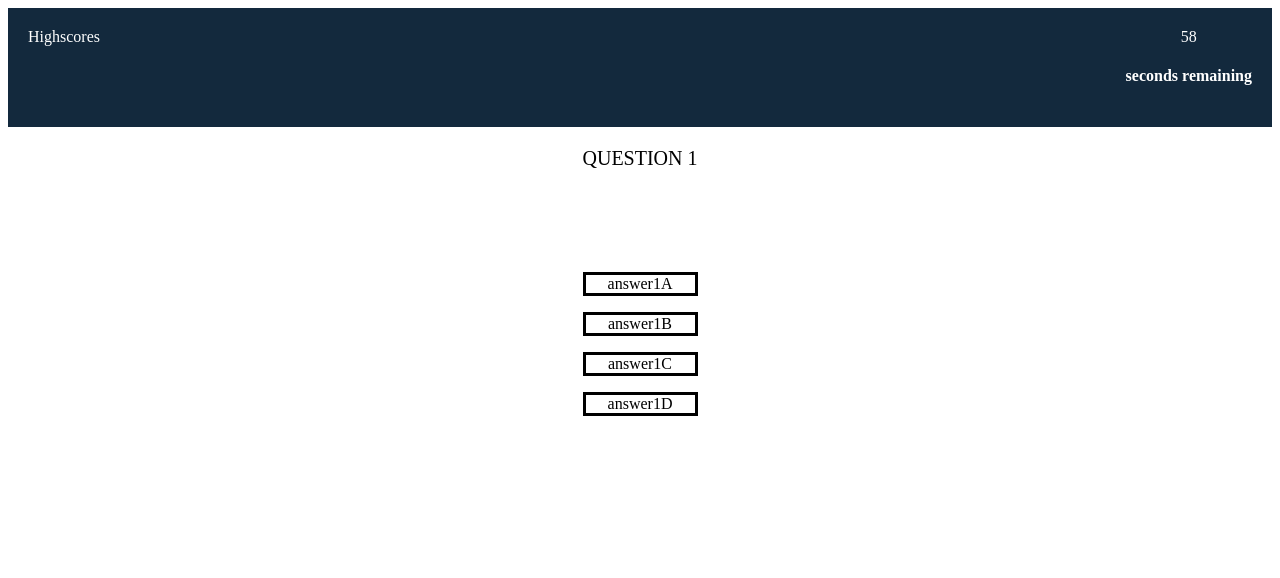
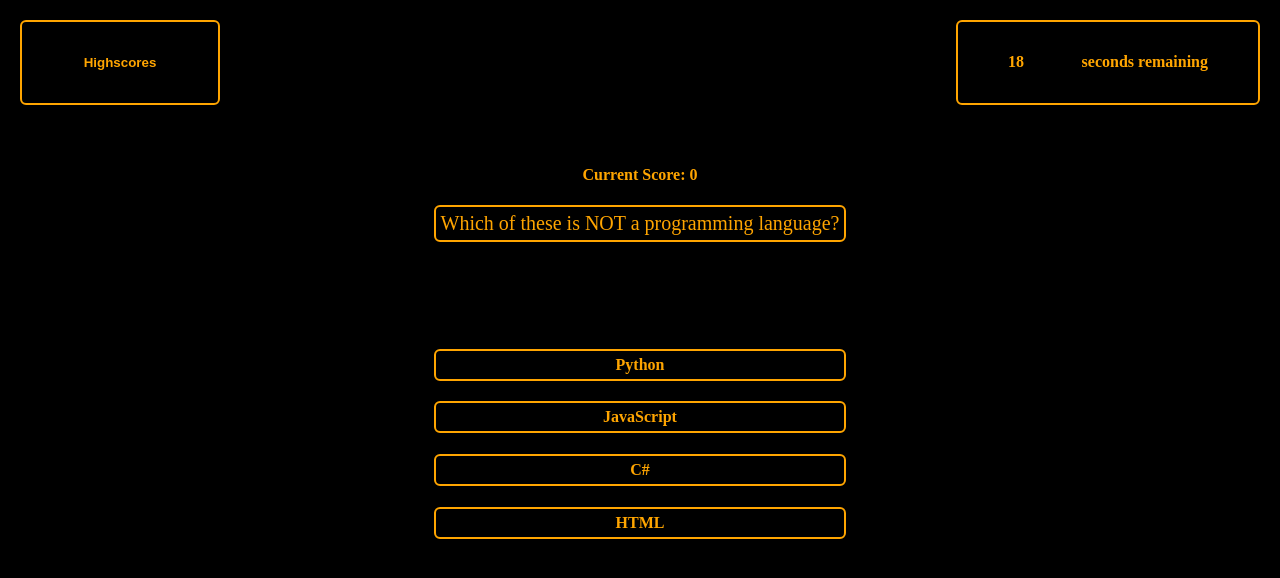
Before and after one commit to moeac/MoeCCodeQuiz, a plain HTML site: page index.html in a window 1280 px wide. Both pictures are taken after a click on the button "Start". Drawn offline with Linux system fonts and the light colour scheme.

Commit message:
finalised all code with local storage and final css tweaks to make it somewhat useable

```diff
--- a/index.html
+++ b/index.html
@@ -10,33 +10,37 @@
 </head>
 
 <body>
-
+<!-- highscore tab and timer -->
   <header>
-    <nav class = "high-score">Highscores</nav>
+    <button id = "high-score">Highscores</button>
     <div class = "card-timer">
-        <div class = "timer-count">60</div>
+        <div class = "timer-count">20</div>
         <h4 class = "timer-text">seconds remaining</h4>
     </div>
   </header>
 
   <main>
     <section class = "container">
+      <!-- displays game over section -->
       <section id = "game-over">
         <div class = "message" id = "message-1"></div>
         <div id = score></div>
         <form>
-          <input type = "text" id = "user-id" placeholder="Input Initials">
+          <!-- form requests user input -->
+          <input type = "text" id = "user-id" class = "input" placeholder="Input Initials">
           <button class = "button" id = "submit-button">Submit</button>
         </form>
-
+        <!-- buttons to redo and clear highscore list -->
         <button class = "button" id = "redo-button">Again!</button>
         <button class = "button" id = "clear-button">Clear Scores</button>
         <h4>High scores list</h4>
         <div id = "hs-list"></div>
+      </section>
 
-      </section>
+      <!-- displays questions and answers -->
       <section class = "qa-container">
-        <section id = "question">Ready to start?</section>
+        <h4 id = current-score></h4>
+        <section id = "question">Ready to be disappointed? Press start</section>
 
         <section id = "answers-container">
 
@@ -55,9 +59,10 @@
             </div>
         </section>
       </section>
-
+      <!-- messages to display on correct/wrong input -->
       <div class = "message" id = "message-2"></div>
       <div class = "message" id = "message-3"></div>
+      <!-- start button -->
       <button class = button id = "start-button">Start</button>
     </section>
   </main>
--- a/script.js
+++ b/script.js
@@ -1,3 +1,4 @@
+// all the fun variables
 var questionsEl = document.getElementById("question");
 var answersEl = document.getElementById("answers");
 var answersContainer = document.getElementById("answers-container");
@@ -5,12 +6,14 @@ var qaContainer = document.querySelector(".qa-container");
 var gameOverDisplay = document.getElementById("game-over");
 var userID = document.getElementById("user-id");
 var scoreEl = document.getElementById("score");
+var currentScore = document.getElementById("current-score");
 var highscoreEl = document.getElementById("hs-list");
 var buttonStart = document.getElementById("start-button");
 var buttonRedo = document.getElementById("redo-button");
 var buttonClear = document.getElementById("clear-button");
 var buttonSubmit = document.getElementById("submit-button");
 var choiceEl = document.querySelectorAll(".choice");
+var viewScore = document.getElementById("high-score");
 var choiceA = document.getElementById("choiceA");
 var choiceB = document.getElementById("choiceB");
 var choiceC = document.getElementById("choiceC");
@@ -21,41 +24,41 @@ var message3 = document.getElementById("message-3");
 var timer = document.querySelector(".timer-count");
 var timerText = document.querySelector(".timer-text");
 var questionNumber = 0
-var timeLeft = 60;
+var timeLeft = 20;
 var timerInterval;
 var score = 0;
 var highscoreList = [];
 
-
+// list of questions and answer options
 var question1 = {
-    question: 'QUESTION 1',
-    answers: ["answer1A", "answer1B", "answer1C", "answer1D"],
-    correctA: "answer1C",
+    question: 'Which of these is NOT a programming language?',
+    answers: ["Python", "JavaScript", "C#", "HTML"],
+    correctA: "HTML",
 
 };
 
 var question2 = {
-    question: 'QUESTION 2',
-    answers: ["answer2A", "answer1B", "answer1C", "answer1D"],
-    correctA: "answer1D",
+    question: 'Which of these is NOT an operator in JavaScript?',
+    answers: ["+", "-", "[ ]", "*"],
+    correctA: "[ ]",
 
 };
 
 var question3 = {
-    question: 'QUESTION 3',
-    answers: ["answer3A", "answer1B", "answer1C", "answer1D"],
-    correctA: "answer1C",
+    question: 'Which is the correct basic "for" loop iteration in JavaScript?',
+    answers: ["(i = 0; i < variable.length; i++)", "(i = 0; i > variable.length; i++)", "(i = 0; i < variable.length; i--)", "(i = 0; i > variable.length; i--)"],
+    correctA: "(i = 0; i < variable.length; i++)",
 
 };
 
 var question4 = {
-    question: 'QUESTION 4',
-    answers: ["answer4A", "answer1B", "answer1C", "answer1D"],
-    correctA: "answer1B",
+    question: 'Am I too lazy to write more questions?',
+    answers: ["Yes", "No", "Maybe", "The answer is Yes, I'm tired :("],
+    correctA: "Yes",
 
 };
 
-
+// array of above questions
 var questionList = [
     question1,
     question2,
@@ -63,24 +66,42 @@ var questionList = [
     question4,
 ];
 
+init();
 
-answersContainer.style.visibility = "hidden";
-gameOverDisplay.hidden = true;
 
-function clearScores() {
-    highscoreEl.textContent = "";
-    highscoreList = [];
+// gets high scores from local storage and runs on initialisation
+function init() {
+    var storedScoreList = JSON.parse(localStorage.getItem("highscores"));
+    if (storedScoreList !== null) {
+        highscoreList = storedScoreList;
+    }
+    displayHS();
 }
 
+
+// clears high scores from display and local storage
+function clearScores(event){
+    event.preventDefault();
+    highscoreEl.textContent = "";
+    localStorage.clear();
+    highscoreList = [];
+
+}
+
+// displays highscores onto screen
+// resets highscoreEl each time so for loop doesnt repeat loop for previous scores
 function displayHS() {
     highscoreEl.textContent = "";
     for (var i = 0; i < highscoreList.length; i++) {
         var div = document.createElement("div");
-        div.textContent = highscoreList[i].name + " <-----> " + highscoreList[i].hScore;
+        div.classList.add("choice");
+        div.textContent = highscoreList[i].name + " got a score of " + highscoreList[i].hScore;
         highscoreEl.appendChild(div);
     }
+
 }
 
+// saves score to local storage, hides submit button so user cant press twice and then runs displayHS() function
 function submitScore(event) {
     event.preventDefault();
     var initials = userID.value;
@@ -90,9 +111,11 @@ function submitScore(event) {
     };
     highscoreList.push(userHS);
     buttonSubmit.style.visibility ="hidden";
+    localStorage.setItem("highscores", JSON.stringify(highscoreList));
     displayHS();
 }
 
+// game over hides questions/answers and displays highscore board and stops timer
 function gameOver() {
     qaContainer.hidden = true;
     gameOverDisplay.hidden = false;
@@ -102,8 +125,9 @@ function gameOver() {
 
 }
 
+// activates timer, if time runs out, gameover(), if time less than 10sec, red text.
 function setTime() {
-    timeLeft = 60;
+    timeLeft = 20;
     timerInterval = setInterval(function() {
     timeLeft--;
     timer.textContent = timeLeft;
@@ -122,30 +146,37 @@ function setTime() {
 }, 1000);
 }
 
+// displays current score
 function scoreDisplay() {
-    scoreEl.textContent = "Current Score: " + score;
+    currentScore.textContent = "Current Score: " + score;
 }
 
+// hides message2 which is correct/wrong
 function hideMessage() {
     message2.textContent = " ";
 
 }
 
+// hides start button after clicking
 function hideButton() {
     buttonStart.style.display = "none";
 }
 
+// if current question# matches number of questions available, gameover.
 function displayQuestion() {
     if (questionNumber === questionList.length) {
         gameOver();
         return;
     }
+    // runs a loop to display current question/answers and displays the score
     questionsEl.textContent = questionList[questionNumber].question;
     for (var i = 0; i < questionList[questionNumber].answers.length; i++) {
         choiceEl[i].textContent = questionList[questionNumber].answers[i];
     }
+    scoreDisplay();
 }
 
+// checks if answer selected is correct and changes text color to red/green and reverts back to default colour after 350ms
 function correctAnswer(event) {
     event.preventDefault();
 
@@ -156,7 +187,7 @@ function correctAnswer(event) {
         message2.style.color = "green";
         questionNumber++;
         setTimeout(hideMessage, 350);
-        setTimeout(function(){selected.style.color = "black"}, 350);
+        setTimeout(function(){selected.style.color = "orange"}, 350);
         setTimeout(displayQuestion, 350);
         score++;
 
@@ -166,11 +197,12 @@ function correctAnswer(event) {
         message2.style.color = "red";
         questionNumber++;
         setTimeout(hideMessage, 350);
-        setTimeout(function(){selected.style.color = "black"}, 350);
+        setTimeout(function(){selected.style.color = "orange"}, 350);
         setTimeout(displayQuestion, 350);
     }
 }
 
+// resets values to default so user can repeat quiz
 function resetValues() {
     questionNumber = 0;
     score = 0;
@@ -181,7 +213,7 @@ function resetValues() {
     buttonSubmit.style.visibility = "visible";
 }
 
-
+// runs the functions
 function startQuestions() {
     resetValues();
     setTime();
@@ -189,14 +221,18 @@ function startQuestions() {
     displayQuestion();
 }
 
+// hides answers and gameover display until start is pressed
+answersContainer.style.visibility = "hidden";
+gameOverDisplay.hidden = true;
 
-
-
+// event listeners for the buttons
 buttonStart.addEventListener("click", startQuestions);
 buttonRedo.addEventListener("click", startQuestions);
 buttonSubmit.addEventListener("click", submitScore);
 buttonClear.addEventListener("click", clearScores);
+viewScore.addEventListener("click", gameOver);
 
+// event listeners for the answers clicked
 choiceA.addEventListener("click", correctAnswer);
 choiceB.addEventListener("click", correctAnswer);
 choiceC.addEventListener("click", correctAnswer);
--- a/style.css
+++ b/style.css
@@ -1,18 +1,19 @@
+body {
+    margin: 0;
+    padding: 0;
+    background-color: black;
+
+}
+
 header {
     padding: 20px;
     text-align: center;
-    background: #13293d;
-    color: #fff;
+    background: black;
+    color: orange;
+    font-weight: bolder;
     display: flex;
     flex-wrap: wrap;
     justify-content: space-between;
-
-}
-
-.high {
-    display: flex;
-    justify-content: center;
-    align-items: center;
 
 }
 
@@ -20,6 +21,57 @@ main {
     display: flex;
     flex-wrap: wrap;
     justify-content: space-around;
+
+}
+
+h4 {
+    display: flex;
+    justify-content: center;
+    align-items: center;
+    text-align: center;
+    color: orange;
+    font-weight: bold;
+
+}
+
+#high-score {
+    display: flex;
+    justify-content: center;
+    align-items: center;
+    border: 2px solid orange;
+    background-color: black;
+    color: orange;
+    font-weight: bold;
+    border-radius: 6px;
+    width: 200px;
+    padding: 10px 50px;
+}
+
+#high-score:hover {
+    background-color: white;
+    cursor: pointer;
+    box-shadow: 0 6px 8px 0 rgb(241, 169, 101), 0 5px 20px 0 rgb(238, 168, 102);
+}
+
+.card-timer {
+    display: flex;
+    justify-content:space-between;
+    align-items:center;
+    border: 2px solid orange;
+    background-color: black;
+    color: orange;
+    font-weight: bold;
+    border-radius: 6px;
+    width: 200px;
+    padding: 10px 50px;
+}
+
+
+.centre {
+    display: flex;
+    justify-content: center;
+    align-items: center;
+    text-align: center;
 
 }
 
@@ -36,6 +88,7 @@ main {
     justify-content: center;
     align-items: center;
     text-align: center;
+    font-weight: bold;
 
 }
 .choice {
@@ -43,15 +96,62 @@ main {
     justify-content: center;
     align-items: center;
     text-align: center;
-    border-style: solid;
+    margin-top: 5%;
+    margin-bottom: 5%;
+    border: 2px solid orange;
+    background-color: black;
+    color: orange;
+    font-weight: bolder;
+    border-radius: 6px;
+    padding: 5px;
+}
 
+.choice:hover {
+    background-color: white;
+    cursor: pointer;
+    box-shadow: 0 6px 8px 0 rgb(241, 169, 101), 0 5px 20px 0 rgb(238, 168, 102);
 }
 
 .button {
     display: flex;
     flex-wrap: wrap;
-    justify-content: space-around;
+    justify-content: center;
     margin: auto;
+    margin-top: 5%;
+    margin-bottom: 5%;
+    border: 2px solid orange;
+    background-color: black;
+    color: orange;
+    font-weight: bold;
+    border-radius: 6px;
+    width: 200px;
+    padding: 10px 50px;
+
+}
+
+.button:hover {
+    background-color: white;
+    cursor: pointer;
+    box-shadow: 0 6px 8px 0 rgb(241, 169, 101), 0 5px 20px 0 rgb(238, 168, 102);
+}
+
+.input {
+    display: flex;
+    align-items: center;
+    justify-content: center;
+    text-align: center;
+    margin: auto;
+    border: 2px solid orange;
+    background-color: black;
+    color: orange;
+    font-weight: bold;
+    border-radius: 6px;
+    width: 200px;
+    padding: 10px 50px;
+}
+
+#message-1 {
+    color: orange;
 }
 
 #score {
@@ -59,9 +159,18 @@ main {
     justify-content: center;
     align-items: center;
     text-align: center;
-
+    color: orange;
+    font-weight: bold;
 }
 
+#current-score {
+    display: flex;
+    justify-content: center;
+    align-items: center;
+    text-align: center;
+    color: orange;
+    font-weight: bold;
+}
 
 #answers {
     height: 50px;
@@ -75,5 +184,11 @@ main {
     align-items: center;
     text-align: center;
     font-size: 20px;
-    font: bold;
+    border: 2px solid orange;
+    background-color: black;
+    color: orange;
+    font-weight: normal;
+    border-radius: 6px;
+    padding: 5px;
+
 }
```
